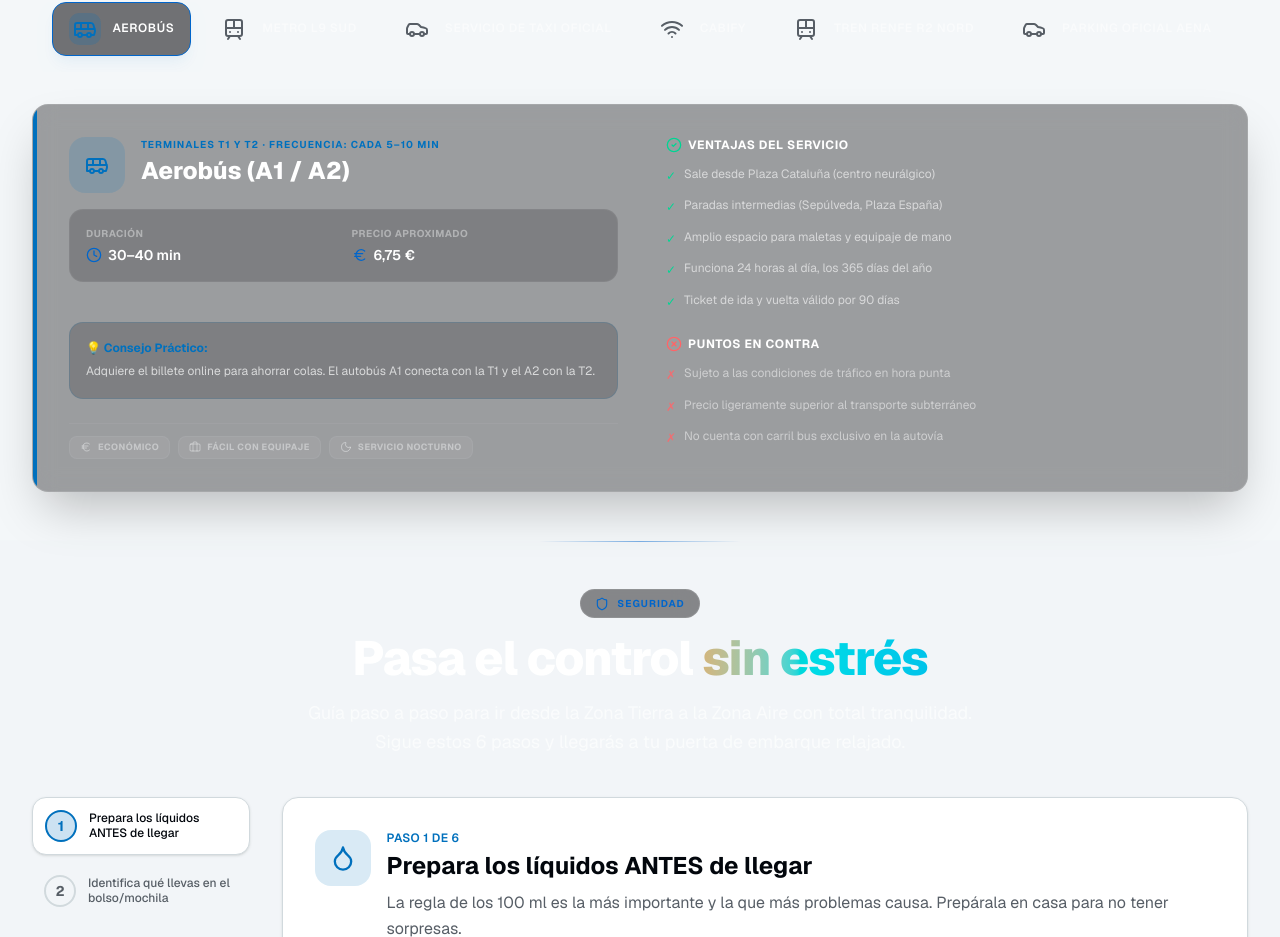
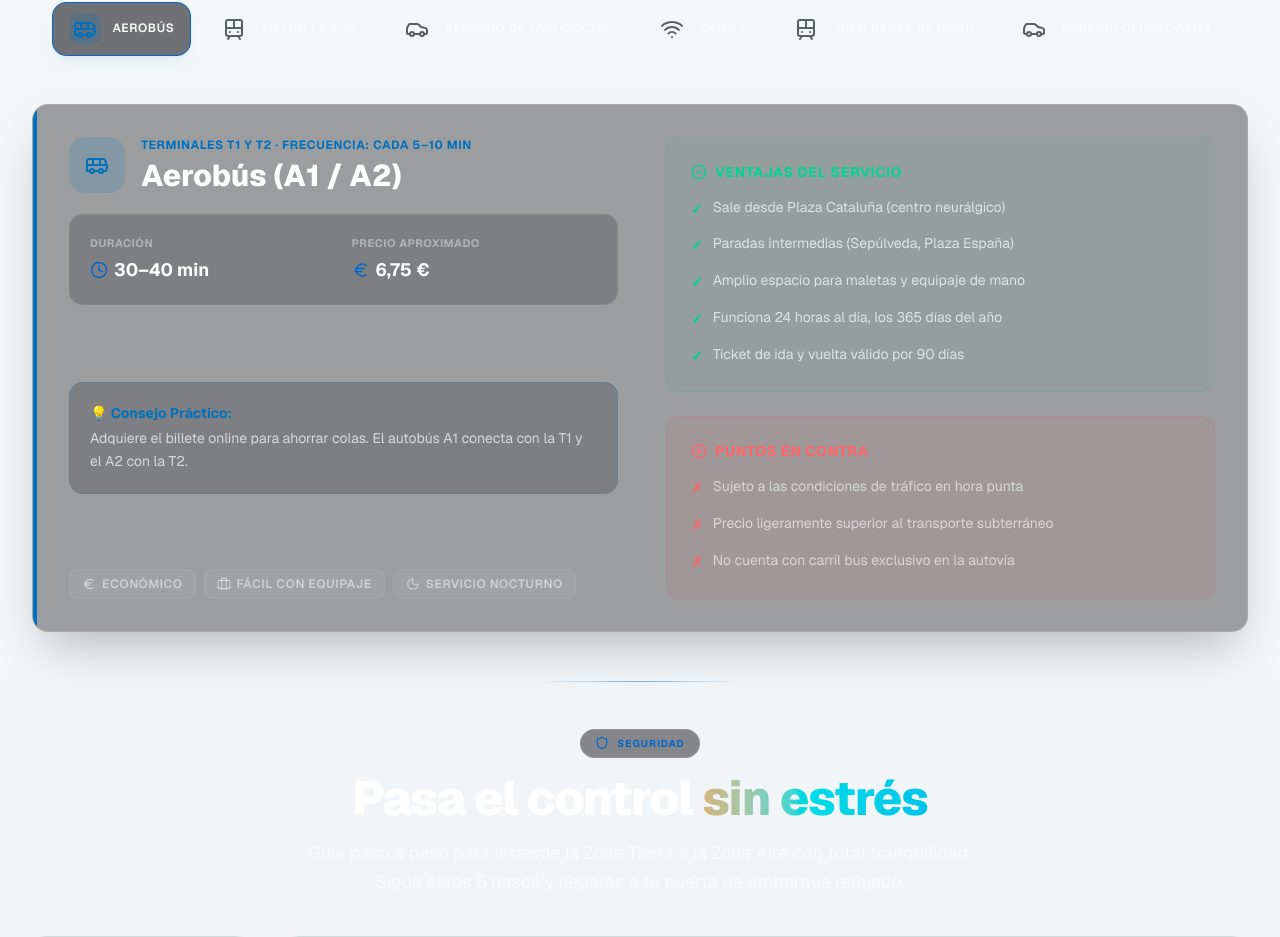
Before and after one commit to bengmz9-hub/aero, a Next.js app: page /aero/ in a window 1280 px wide. Shown: the part 1083-2020 px from the top of the page. Built offline with nearby package versions, Linux system fonts and the light colour scheme.

Commit message:
design: increase font sizes in transport details and wrap pros/cons in colored card containers to balance visual weight

```diff
--- a/src/components/sections/experiences.tsx
+++ b/src/components/sections/experiences.tsx
@@ -251,7 +251,7 @@ export function Transport() {
                 {/* Left: Info, Price, Duration, Tip */}
                 <div className="flex flex-col justify-between gap-6">
                   <div>
-                    <div className="flex items-start gap-4 mb-4">
+                    <div className="flex items-start gap-4 mb-5">
                       <div
                         className="size-14 rounded-2xl flex items-center justify-center shrink-0"
                         style={{
@@ -262,26 +262,26 @@ export function Transport() {
                         {activeTransport.icon}
                       </div>
                       <div>
-                        <div className="text-[10px] font-bold uppercase tracking-widest mb-1" style={{ color: activeTransport.accent }}>
+                        <div className="text-xs font-bold uppercase tracking-wider mb-1" style={{ color: activeTransport.accent }}>
                           {activeTransport.terminal} · Frecuencia: {activeTransport.freq}
                         </div>
-                        <h3 className="text-2xl font-extrabold text-white leading-tight">{activeTransport.name}</h3>
+                        <h3 className="text-2xl sm:text-3xl font-extrabold text-white leading-tight">{activeTransport.name}</h3>
                       </div>
                     </div>
 
                     {/* Specs Grid */}
-                    <div className="grid grid-cols-2 gap-4 p-4 rounded-xl bg-zinc-950/20 border border-white/5 mb-4">
+                    <div className="grid grid-cols-2 gap-4 p-5 rounded-xl bg-zinc-950/20 border border-white/5 mb-5">
                       <div>
-                        <span className="text-[10px] font-bold text-white/40 uppercase tracking-wider block mb-1">Duración</span>
-                        <span className="text-sm font-semibold text-white flex items-center gap-1.5">
-                          <Clock className="size-4 text-primary shrink-0" />
+                        <span className="text-[11px] font-bold text-white/40 uppercase tracking-wider block mb-1">Duración</span>
+                        <span className="text-base sm:text-lg font-bold text-white flex items-center gap-1.5">
+                          <Clock className="size-4.5 text-primary shrink-0" />
                           {activeTransport.duration}
                         </span>
                       </div>
                       <div>
-                        <span className="text-[10px] font-bold text-white/40 uppercase tracking-wider block mb-1">Precio aproximado</span>
-                        <span className="text-sm font-semibold text-white flex items-center gap-1.5">
-                          <Euro className="size-4 text-primary shrink-0" />
+                        <span className="text-[11px] font-bold text-white/40 uppercase tracking-wider block mb-1">Precio aproximado</span>
+                        <span className="text-base sm:text-lg font-bold text-white flex items-center gap-1.5">
+                          <Euro className="size-4.5 text-primary shrink-0" />
                           {activeTransport.price}
                         </span>
                       </div>
@@ -289,17 +289,17 @@ export function Transport() {
                   </div>
 
                   <div
-                    className="rounded-xl p-4 text-xs text-white/70 border leading-relaxed bg-zinc-950/20"
+                    className="rounded-xl p-5 text-sm text-white/70 border leading-relaxed bg-zinc-950/20"
                     style={{
                       borderColor: `color-mix(in oklch, ${activeTransport.accent} 15%, transparent)`,
                     }}
                   >
-                    <span className="font-bold text-white block mb-1" style={{ color: activeTransport.accent }}>💡 Consejo Práctico:</span>
+                    <span className="font-bold text-white text-sm block mb-1" style={{ color: activeTransport.accent }}>💡 Consejo Práctico:</span>
                     {activeTransport.tip}
                   </div>
 
                   {/* Category badges */}
-                  <div className="flex flex-wrap gap-2 pt-3 border-t border-white/5">
+                  <div className="flex flex-wrap gap-2 pt-4 border-t border-white/5">
                     {activeTransport.tags.map((tag) => {
                       const f = FILTERS.find((fi) => fi.key === tag);
                       if (!f) return null;
@@ -307,9 +307,9 @@ export function Transport() {
                       return (
                         <span
                           key={tag}
-                          className="inline-flex items-center gap-1.5 px-2.5 py-1 rounded-md text-[9px] font-bold tracking-wider uppercase border bg-white/5 text-white/40 border-white/5"
+                          className="inline-flex items-center gap-1.5 px-3 py-1.5 rounded-md text-xs font-semibold tracking-wider uppercase border bg-white/5 text-white/50 border-white/5"
                         >
-                          <TagIcon className="size-3 shrink-0" />
+                          <TagIcon className="size-3.5 shrink-0" />
                           {f.label}
                         </span>
                       );
@@ -319,32 +319,32 @@ export function Transport() {
 
                 {/* Right: Pros and Cons */}
                 <div className="flex flex-col gap-6">
-                  {/* Pros */}
-                  <div>
-                    <p className="text-xs font-bold text-white uppercase tracking-wider mb-3 flex items-center gap-1.5">
+                  {/* Pros Card */}
+                  <div className="bg-emerald-500/5 border border-emerald-500/10 rounded-xl p-5 md:p-6 flex flex-col gap-3.5">
+                    <h4 className="text-sm font-bold text-emerald-400 uppercase tracking-wider flex items-center gap-2">
                       <CheckCircle2 className="size-4 text-emerald-400 shrink-0" />
                       Ventajas del servicio
-                    </p>
-                    <ul className="space-y-2.5">
+                    </h4>
+                    <ul className="space-y-3">
                       {activeTransport.pros.map((p) => (
-                        <li key={p} className="text-xs text-white/60 flex items-start gap-2 leading-relaxed">
-                          <span className="text-emerald-400 shrink-0 mt-0.5">✓</span>
+                        <li key={p} className="text-sm text-white/70 flex items-start gap-2.5 leading-relaxed">
+                          <span className="text-emerald-400 shrink-0 font-bold mt-0.5">✓</span>
                           {p}
                         </li>
                       ))}
                     </ul>
                   </div>
 
-                  {/* Cons */}
-                  <div>
-                    <p className="text-xs font-bold text-white uppercase tracking-wider mb-3 flex items-center gap-1.5">
+                  {/* Cons Card */}
+                  <div className="bg-red-500/5 border border-red-500/10 rounded-xl p-5 md:p-6 flex flex-col gap-3.5">
+                    <h4 className="text-sm font-bold text-red-400 uppercase tracking-wider flex items-center gap-2">
                       <XCircle className="size-4 text-red-400 shrink-0" />
                       Puntos en contra
-                    </p>
-                    <ul className="space-y-2.5">
+                    </h4>
+                    <ul className="space-y-3">
                       {activeTransport.cons.map((c) => (
-                        <li key={c} className="text-xs text-white/50 flex items-start gap-2 leading-relaxed">
-                          <span className="text-red-400/80 shrink-0 mt-0.5">✗</span>
+                        <li key={c} className="text-sm text-white/60 flex items-start gap-2.5 leading-relaxed">
+                          <span className="text-red-400/80 shrink-0 font-bold mt-0.5">✗</span>
                           {c}
                         </li>
                       ))}
```
